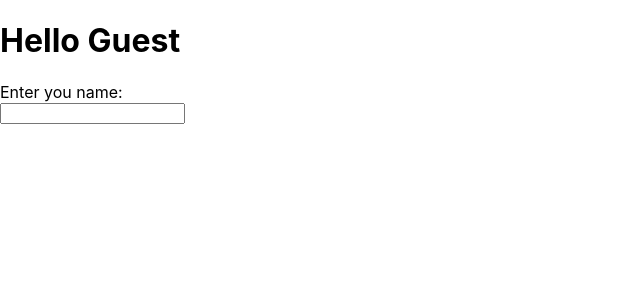
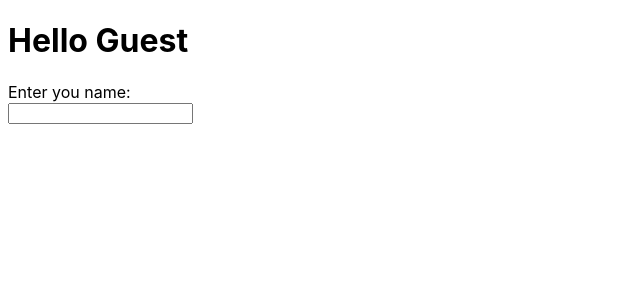
Before and after one commit to MEHMET0665/Greeting-App, a React (Create React App) app: page / in a window 1280 px wide. Shown: the top 300 px of the page, without its empty margins (0-640 px from the left). Built offline with nearby package versions, Linux system fonts and the light colour scheme.

Commit message:
convert function compomenet to the class components

```diff
--- a/src/index.css
+++ b/src/index.css
@@ -1,13 +1,13 @@
 body {
-  margin: 0;
-  font-family: -apple-system, BlinkMacSystemFont, 'Segoe UI', 'Roboto', 'Oxygen',
-    'Ubuntu', 'Cantarell', 'Fira Sans', 'Droid Sans', 'Helvetica Neue',
+  /* margin: 0; */
+  font-family: -apple-system, BlinkMacSystemFont, "Segoe UI", "Roboto", "Oxygen",
+    "Ubuntu", "Cantarell", "Fira Sans", "Droid Sans", "Helvetica Neue",
     sans-serif;
   -webkit-font-smoothing: antialiased;
   -moz-osx-font-smoothing: grayscale;
 }
 
 code {
-  font-family: source-code-pro, Menlo, Monaco, Consolas, 'Courier New',
+  font-family: source-code-pro, Menlo, Monaco, Consolas, "Courier New",
     monospace;
 }
```
Also changed, not shown: src/App.js (+7 -1 lines), 1 other file (tests, documents, lock files or other folders).
